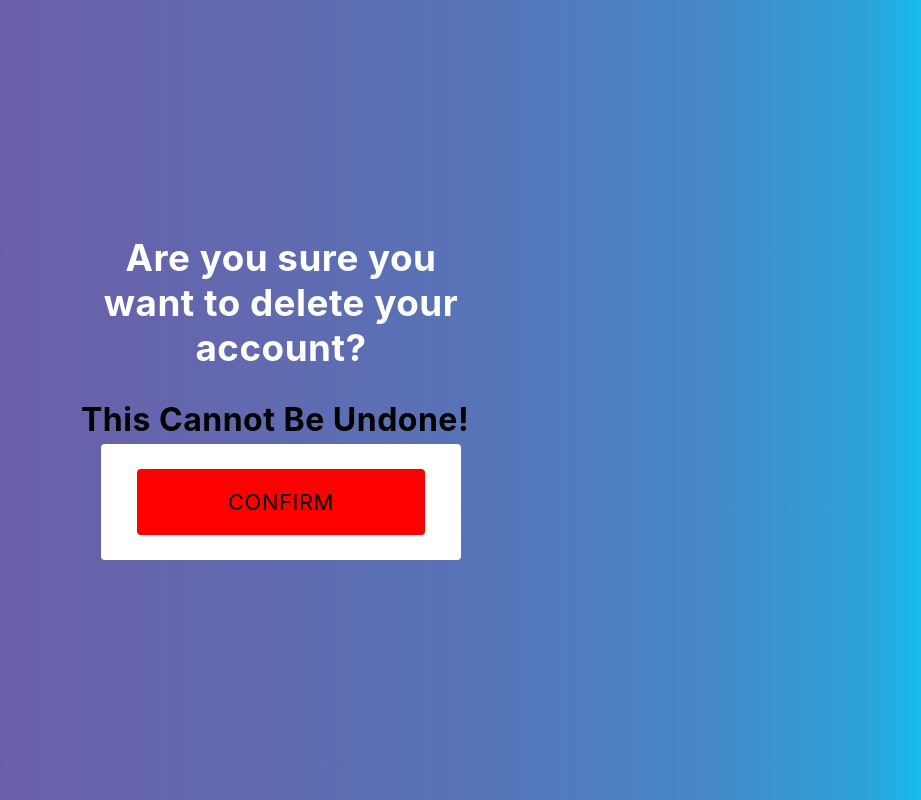
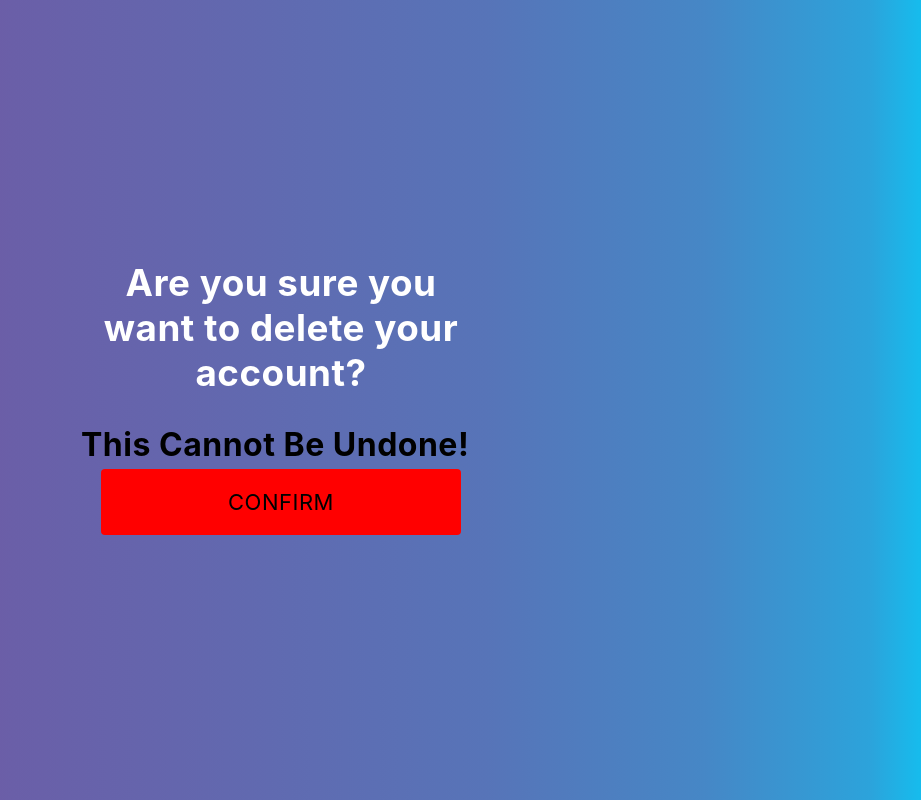
Before and after one commit to grrnhsslr/chatApp, a React (Create React App) app: page /DeleteAccount in a window 1280 px wide. Shown: the whole page, without its empty margins (359-1280 px from the left). Built offline with nearby package versions, Linux system fonts and the light colour scheme; no server answers.

Commit message:
corrected delete button

```diff
--- a/src/components/DeleteAccount.jsx
+++ b/src/components/DeleteAccount.jsx
@@ -38,8 +38,8 @@ const DeleteAccount = () => {
                 <form onSubmit={handleSubmit}>
                     <h1>This Cannot Be Undone!</h1>
                     <div align="center">
-                        <button type="submit" className="button">
-                            <span className="DeleteButton">Confirm</span>
+                        <button type="submit" className="DeleteButton">
+                            <span>Confirm</span>
                         </button>
                     </div>
                 </form>
```
